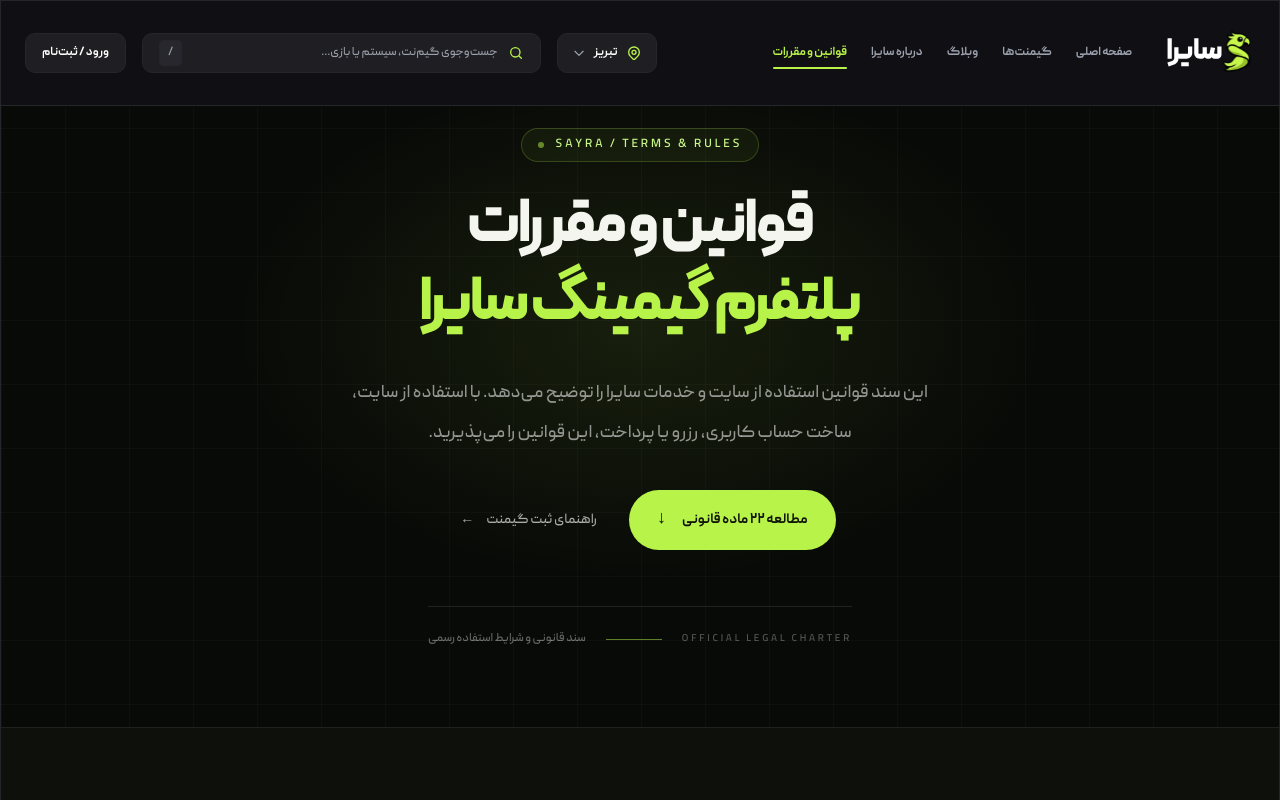
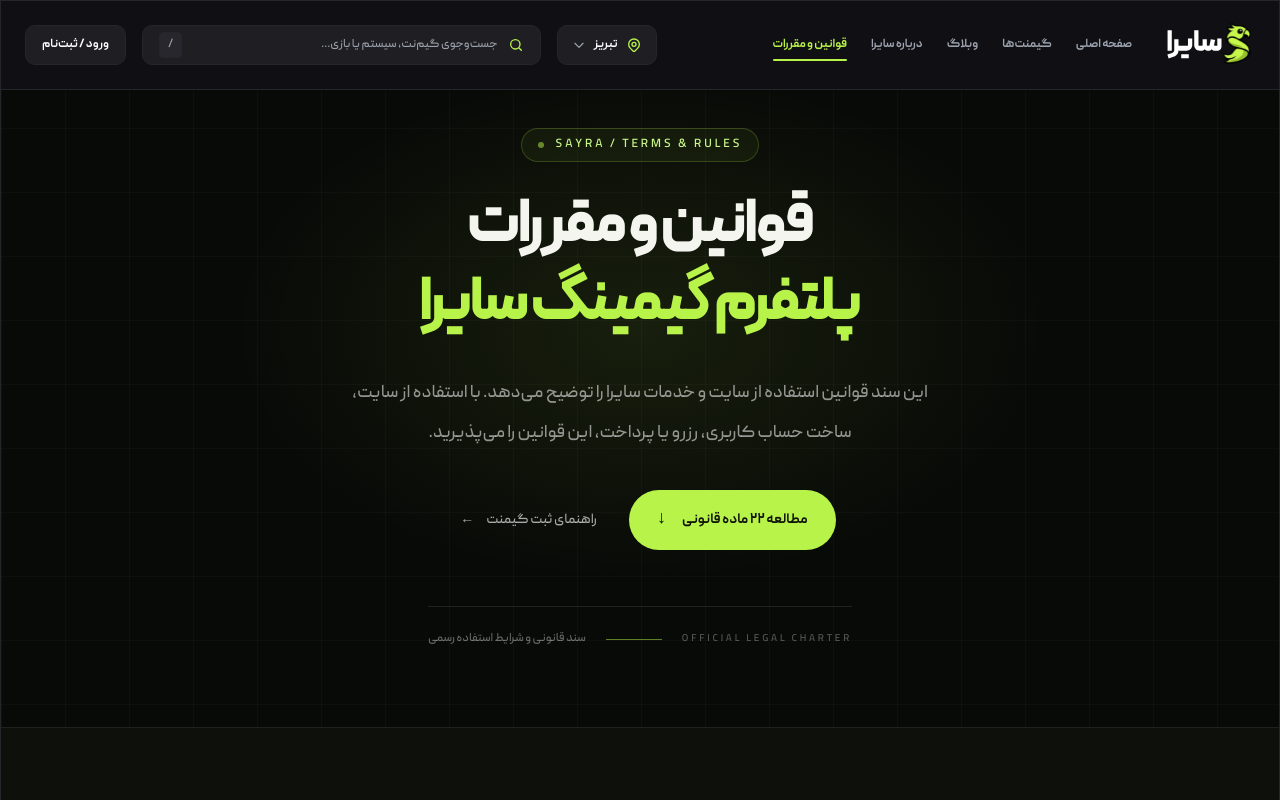
Before and after one commit to moazzen3169/sayra, a Next.js app: page /terms in a window 1280 px wide. Shown: the top 800 px of the page. Built offline with nearby package versions, Linux system fonts and the light colour scheme; no server answers.

Commit message:
updte  header

```diff
--- a/src/components/Header.tsx
+++ b/src/components/Header.tsx
@@ -604,7 +604,7 @@ export const Header: React.FC<HeaderProps> = ({
 
         {/* ================= DESKTOP HEADER ================= */}
         <div className="hidden bg-body-bg lg:block">
-          <div className="mx-auto flex min-h-[68px] max-w-[var(--max-app-width)] items-center justify-between gap-4 border border-[var(--border-subtle)] p-6">
+          <div className="mx-auto flex min-h-[90px] max-w-[var(--max-app-width)] items-center justify-between gap-4 border border-[var(--border-subtle)] px-6">
             {/* Brand */}
             <Link
               href="/"
--- a/src/components/gamecenter/GamecenterDetailClient.tsx
+++ b/src/components/gamecenter/GamecenterDetailClient.tsx
@@ -276,7 +276,7 @@ export function GamecenterDetailClient({
       />
       <PageHeader title={title} onBack={handleBack} className="lg:hidden" />
 
-      <main className="flex-1 lg:pt-[var(--header-h)] flex flex-col gap-6 pt-3">
+      <main className="flex-1 lg:pt-[var(--header-h)] flex flex-col pt-3">
         {!loadError && detail && (
           <nav
             aria-label="مسیر صفحه"
```
